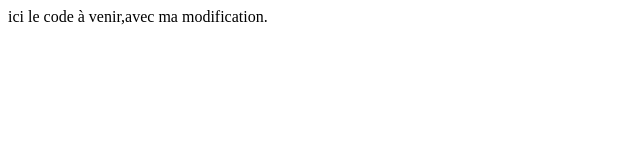
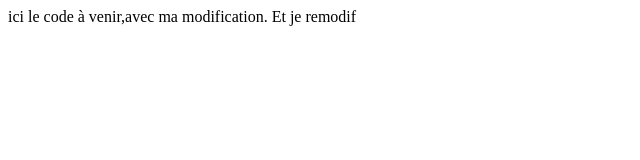
Before and after one commit to sophiearnou/git-tutorial, a plain HTML site: page index.html in a window 1280 px wide. Shown: the whole page, without its empty margins (0-640 px from the left). Drawn offline with Linux system fonts and the light colour scheme.

Commit message:
Update index.html
encore un ajout de typo

```diff
--- a/index.html
+++ b/index.html
@@ -6,6 +6,6 @@
     <title>Mon super site</title>
 </head>
 <body>
-    ici le code à venir,avec ma modification.
+    ici le code à venir,avec ma modification. Et je remodif
 </body>
 </html>
```
